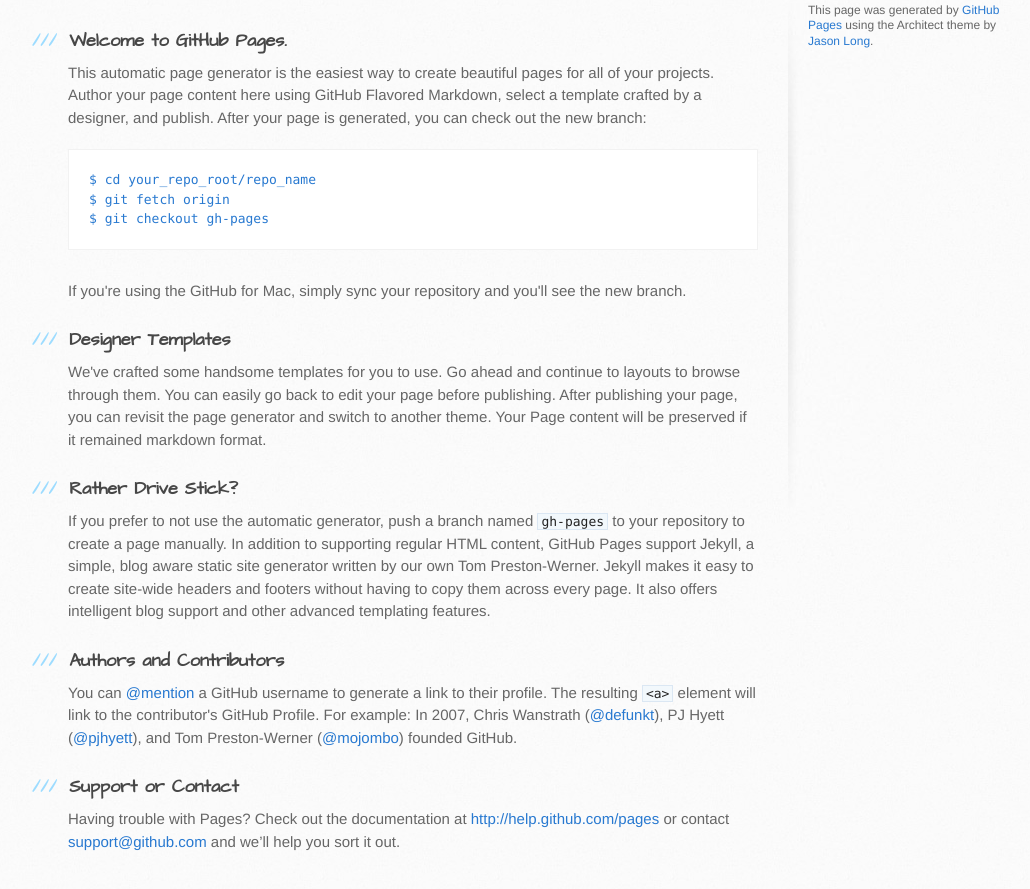
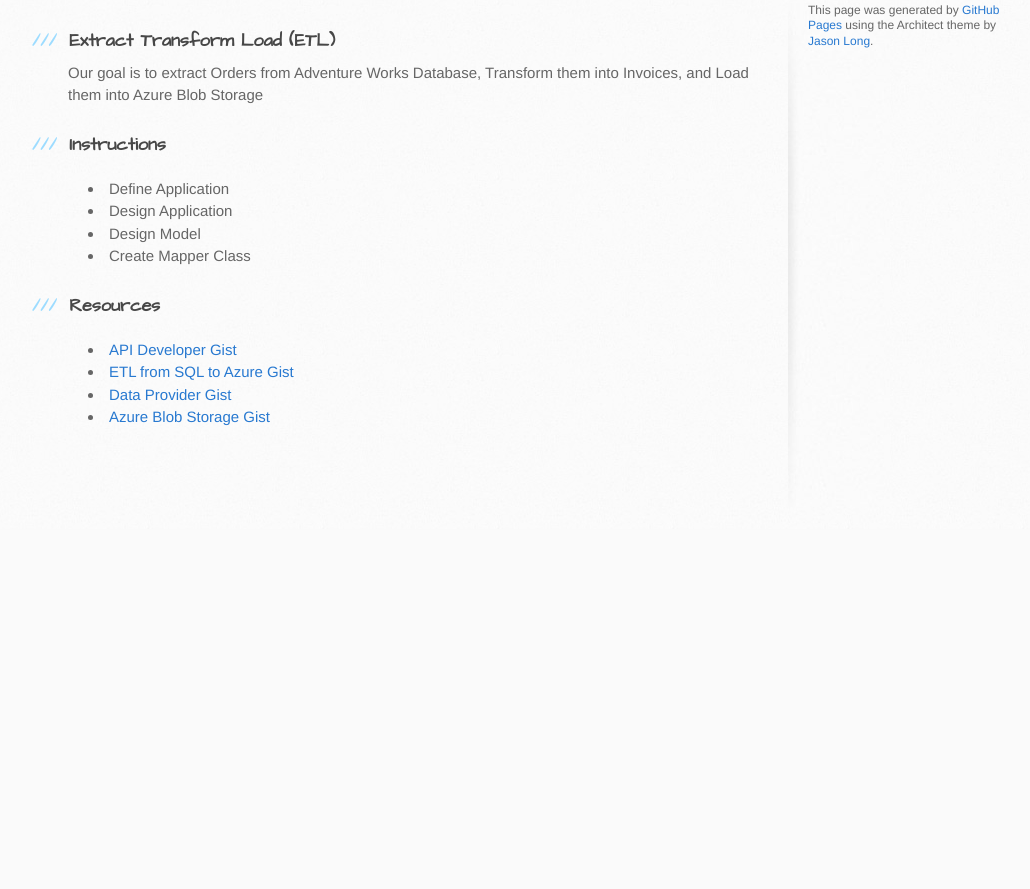
Before and after one commit to apideveloper/apideveloper.github.io, a plain HTML site: page index.html in a window 1280 px wide. Shown: the part 297-1186 px from the top of the page, without its empty margins (102-1132 px from the left). After the commit the page ends 826 px from the top, so only its background shows below. Drawn offline with Linux system fonts and the light colour scheme.

Commit message:
updated for C# workshop

```diff
--- a/index.html
+++ b/index.html
@@ -8,14 +8,11 @@
     <link rel="stylesheet" type="text/css" href="stylesheets/stylesheet.css" media="screen" />
     <link rel="stylesheet" type="text/css" href="stylesheets/pygment_trac.css" media="screen" />
     <link rel="stylesheet" type="text/css" href="stylesheets/print.css" media="print" />
-
     <!--[if lt IE 9]>
     <script src="//html5shiv.googlecode.com/svn/trunk/html5.js"></script>
     <![endif]-->
-
     <title>Apideveloper.github.io by apideveloper</title>
 </head>
-
 <body>
     <header>
         <div class="inner">
@@ -24,51 +21,53 @@
             <a href="https://github.com/apideveloper" class="button"><small>Follow me on</small>GitHub</a>
         </div>
     </header>
-
     <div id="content-wrapper">
         <div class="inner clearfix">
             <section id="main-content">
                 <h3>
-<a name="welcome-to-github-pages" class="anchor" href="#welcome-to-github-pages"><span class="octicon octicon-link"></span></a>Welcome to GitHub Pages.</h3>
+                    <a name="instructions" class="anchor" href="#instructions">
+                        <span class="octicon octicon-link" />
+                    </a>Extract Transform Load (ETL)
+                </h3>
+                <p>Our goal is to extract Orders from Adventure Works Database, Transform them into Invoices, and Load them into Azure Blob Storage </p>
+                <h3>
+                    <a name="steps" class="anchor" href="#steps"><span class="octicon octicon-link"></span></a>Instructions
+                </h3>
+                <p>
+                    <ul>
+                        <li>Define Application</li>
+                        <li>Design Application</li>
+                        <li>Design Model</li>
+                        <li>Create Mapper Class</li>
+                    </ul>
+                </p>
+                <h3>
+                    <a name="resource-links" class="anchor" href="#resource-links"><span class="octicon octicon-link"></span></a>Resources
+                </h3>
+                <p>
+                    <ul>
+                        <li>
+                            <a href="https://gist.github.com/apideveloper">API Developer Gist</a>
+                        </li>
+                        <li>
+                            <a href="https://gist.github.com/apideveloper/8c2af99a2e2367d3ae4d">ETL from SQL to Azure Gist</a>
+                        </li>
+                        <li>
+                            <a href="https://gist.github.com/apideveloper/601e9e7f606895abec7c">Data Provider Gist</a>
+                        </li>
+                        <li>
+                            <a href="https://gist.github.com/apideveloper/cd9776fbfe94bb36f588">Azure Blob Storage Gist</a>
+                        </li>
+                    </ul>
 
-<p>This automatic page generator is the easiest way to create beautiful pages for all of your projects. Author your page content here using GitHub Flavored Markdown, select a template crafted by a designer, and publish. After your page is generated, you can check out the new branch:</p>
-
-<pre><code>$ cd your_repo_root/repo_name
-$ git fetch origin
-$ git checkout gh-pages
-</code></pre>
-
-<p>If you're using the GitHub for Mac, simply sync your repository and you'll see the new branch.</p>
-
-<h3>
-<a name="designer-templates" class="anchor" href="#designer-templates"><span class="octicon octicon-link"></span></a>Designer Templates</h3>
-
-<p>We've crafted some handsome templates for you to use. Go ahead and continue to layouts to browse through them. You can easily go back to edit your page before publishing. After publishing your page, you can revisit the page generator and switch to another theme. Your Page content will be preserved if it remained markdown format.</p>
-
-<h3>
-<a name="rather-drive-stick" class="anchor" href="#rather-drive-stick"><span class="octicon octicon-link"></span></a>Rather Drive Stick?</h3>
-
-<p>If you prefer to not use the automatic generator, push a branch named <code>gh-pages</code> to your repository to create a page manually. In addition to supporting regular HTML content, GitHub Pages support Jekyll, a simple, blog aware static site generator written by our own Tom Preston-Werner. Jekyll makes it easy to create site-wide headers and footers without having to copy them across every page. It also offers intelligent blog support and other advanced templating features.</p>
-
-<h3>
-<a name="authors-and-contributors" class="anchor" href="#authors-and-contributors"><span class="octicon octicon-link"></span></a>Authors and Contributors</h3>
-
-<p>You can <a href="https://github.com/blog/821" class="user-mention">@mention</a> a GitHub username to generate a link to their profile. The resulting <code>&lt;a&gt;</code> element will link to the contributor's GitHub Profile. For example: In 2007, Chris Wanstrath (<a href="https://github.com/defunkt" class="user-mention">@defunkt</a>), PJ Hyett (<a href="https://github.com/pjhyett" class="user-mention">@pjhyett</a>), and Tom Preston-Werner (<a href="https://github.com/mojombo" class="user-mention">@mojombo</a>) founded GitHub.</p>
-
-<h3>
-<a name="support-or-contact" class="anchor" href="#support-or-contact"><span class="octicon octicon-link"></span></a>Support or Contact</h3>
-
-<p>Having trouble with Pages? Check out the documentation at <a href="http://help.github.com/pages">http://help.github.com/pages</a> or contact <a href="mailto:support@github.com">support@github.com</a> and we’ll help you sort it out.</p>
+</p>
             </section>
-
             <aside id="sidebar">
-
 
                 <p>This page was generated by <a href="https://pages.github.com">GitHub Pages</a> using the Architect theme by <a href="https://twitter.com/jasonlong">Jason Long</a>.</p>
             </aside>
         </div>
     </div>
 
-
 </body>
 </html>
```
Lines whose indentation alone changed are shown as unchanged.
